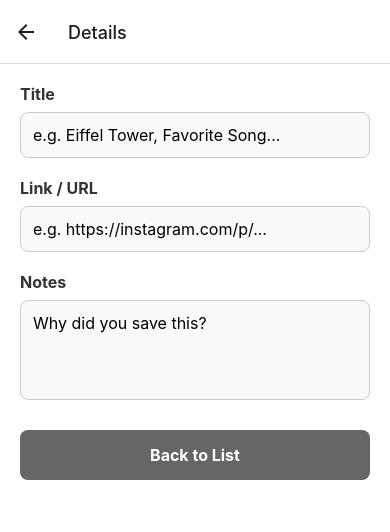
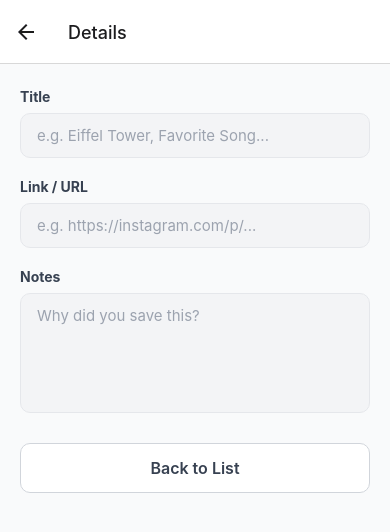
Before and after one commit to azim-410/memento, a React Native app: screen /Detail in a window 390 px wide. Shown: the top 532 px of the page. Built offline with nearby package versions, Linux system fonts and the light colour scheme.

Commit message:
Apply premium styling to Detail screen
Style inputs, labels, and action buttons in DetailScreen with KeyboardAvoidingView support.

```diff
--- a/src/screens/DetailScreen.js
+++ b/src/screens/DetailScreen.js
@@ -1,5 +1,5 @@
 import React, { useState } from 'react';
-import { StyleSheet, Text, View, TextInput, TouchableOpacity, Alert } from 'react-native';
+import { StyleSheet, Text, View, TextInput, TouchableOpacity, Alert, KeyboardAvoidingView, Platform, ScrollView } from 'react-native';
 
 export default function DetailScreen({ route, navigation }) {
   const { item, categoryId, isNew } = route.params || {};
@@ -23,91 +23,152 @@ export default function DetailScreen({ route, navigation }) {
     );
   };
 
+  const isEditable = !!isNew;
+
   return (
-    <View style={styles.container}>
+    <KeyboardAvoidingView
+      style={styles.keyboardContainer}
+      behavior={Platform.OS === 'ios' ? 'padding' : 'height'}
+    >
+      <ScrollView contentContainerStyle={styles.container}>
+        <View style={styles.formGroup}>
           <Text style={styles.label}>Title</Text>
           <TextInput
-        style={styles.input}
+            style={[styles.input, !isEditable && styles.disabledInput]}
             placeholder="e.g. Eiffel Tower, Favorite Song..."
+            placeholderTextColor="#9CA3AF"
             value={title}
             onChangeText={setTitle}
-        editable={!!isNew}
+            editable={isEditable}
           />
+        </View>
 
+        <View style={styles.formGroup}>
           <Text style={styles.label}>Link / URL</Text>
           <TextInput
-        style={styles.input}
+            style={[styles.input, !isEditable && styles.disabledInput]}
             placeholder="e.g. https://instagram.com/p/..."
+            placeholderTextColor="#9CA3AF"
             value={link}
             onChangeText={setLink}
-        editable={!!isNew}
+            editable={isEditable}
+            autoCapitalize="none"
+            keyboardType="url"
           />
+        </View>
 
+        <View style={styles.formGroup}>
           <Text style={styles.label}>Notes</Text>
           <TextInput
-        style={[styles.input, styles.textArea]}
+            style={[styles.input, styles.textArea, !isEditable && styles.disabledInput]}
             placeholder="Why did you save this?"
+            placeholderTextColor="#9CA3AF"
             value={note}
             onChangeText={setNote}
             multiline
             numberOfLines={4}
-        editable={!!isNew}
+            editable={isEditable}
           />
+        </View>
 
-      {isNew ? (
+        <View style={styles.buttonContainer}>
+          {isEditable ? (
+            <>
               <TouchableOpacity style={styles.saveButton} onPress={handleSave}>
                 <Text style={styles.saveButtonText}>Save Item</Text>
               </TouchableOpacity>
+              <TouchableOpacity
+                style={styles.cancelButton}
+                onPress={() => navigation.goBack()}
+              >
+                <Text style={styles.cancelButtonText}>Cancel</Text>
+              </TouchableOpacity>
+            </>
           ) : (
             <TouchableOpacity
-          style={[styles.saveButton, styles.closeButton]}
+              style={styles.cancelButton}
               onPress={() => navigation.goBack()}
             >
-          <Text style={styles.saveButtonText}>Back to List</Text>
+              <Text style={styles.cancelButtonText}>Back to List</Text>
             </TouchableOpacity>
           )}
         </View>
+      </ScrollView>
+    </KeyboardAvoidingView>
   );
 }
 
 const styles = StyleSheet.create({
+  keyboardContainer: {
+    flex: 1,
+    backgroundColor: '#F9FAFB',
+  },
   container: {
-    flex: 1,
     padding: 20,
-    backgroundColor: '#fff',
+    paddingTop: 24,
+  },
+  formGroup: {
+    marginBottom: 20,
   },
   label: {
-    fontSize: 16,
-    fontWeight: 'bold',
+    fontSize: 14,
+    fontWeight: '700',
+    color: '#374151',
     marginBottom: 8,
-    color: '#333',
   },
   input: {
+    backgroundColor: '#FFFFFF',
     borderWidth: 1,
-    borderColor: '#ccc',
-    borderRadius: 8,
-    padding: 12,
-    fontSize: 16,
-    marginBottom: 20,
-    backgroundColor: '#f9f9f9',
+    borderColor: '#D1D5DB',
+    borderRadius: 10,
+    paddingHorizontal: 16,
+    paddingVertical: 12,
+    fontSize: 15,
+    color: '#111827',
+  },
+  disabledInput: {
+    backgroundColor: '#F3F4F6',
+    borderColor: '#E5E7EB',
+    color: '#4B5563',
   },
   textArea: {
-    height: 100,
+    height: 120,
     textAlignVertical: 'top',
+    paddingTop: 12,
+  },
+  buttonContainer: {
+    marginTop: 10,
   },
   saveButton: {
-    backgroundColor: '#007AFF',
-    padding: 15,
-    borderRadius: 8,
+    height: 50,
+    backgroundColor: '#374151', // Dark slate gray (non-neon primary)
+    borderRadius: 10,
+    justifyContent: 'center',
     alignItems: 'center',
-    marginTop: 10,
-  },
-  closeButton: {
-    backgroundColor: '#666',
+    marginBottom: 12,
+    shadowColor: '#000',
+    shadowOffset: { width: 0, height: 1 },
+    shadowOpacity: 0.05,
+    shadowRadius: 2,
+    elevation: 1,
   },
   saveButtonText: {
-    color: '#fff',
+    color: '#FFFFFF',
     fontSize: 16,
-    fontWeight: 'bold',
+    fontWeight: '600',
+  },
+  cancelButton: {
+    height: 50,
+    backgroundColor: '#FFFFFF',
+    borderWidth: 1,
+    borderColor: '#D1D5DB',
+    borderRadius: 10,
+    justifyContent: 'center',
+    alignItems: 'center',
+  },
+  cancelButtonText: {
+    color: '#374151',
+    fontSize: 16,
+    fontWeight: '600',
   },
 });
```
Lines whose indentation alone changed are shown as unchanged.
